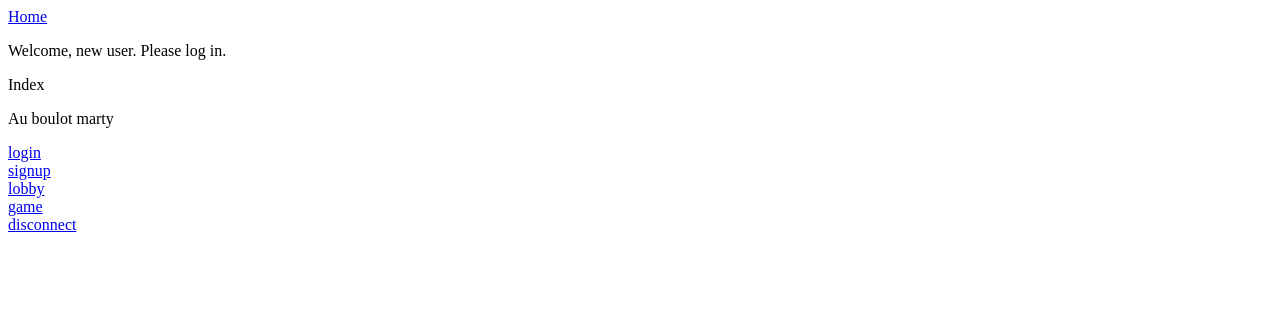
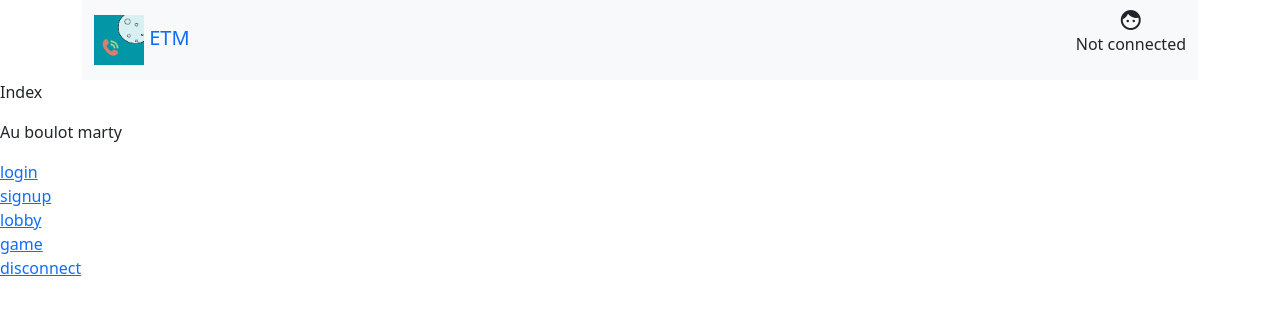
Before and after one commit to HE-Arc/E.T.-Telephone-Momo, a Django app: page / in a window 1280 px wide. Shown: the top 315 px of the page. Run offline with Django 3.2, Linux system fonts and the light colour scheme.

Commit message:
Header template

```diff
--- a/ETM/settings.py
+++ b/ETM/settings.py
@@ -88,10 +88,9 @@ DATABASES = {
         'ENGINE': 'django.db.backends.mysql',
         'NAME': 'ETM',
         'USER': 'root',
-        'PASSWORD': 'root'
+        'PASSWORD': 'jaimeleweb'
     }
 }
-
 
 # Password validation
 # https://docs.djangoproject.com/en/3.1/ref/settings/#auth-password-validators
--- /dev/null
+++ b/ETMApp/static/css/base.css
@@ -0,0 +1,4 @@
+#logo{
+    height: 50px;
+    width: 50px;
+}
--- a/ETMApp/templates/ETMApp/base.html
+++ b/ETMApp/templates/ETMApp/base.html
@@ -1,10 +1,54 @@
+{% load static %}
+
 <!DOCTYPE html>
 <html lang="en">
 <head>
     <meta charset="UTF-8">
+    <meta name="viewport" content="width=device-width, initial-scale=1">
+
     <title>ETM</title>
+
+    <!--Bootstrap CSS CDN-->
+    <link href="https://cdn.jsdelivr.net/npm/bootstrap@5.0.0-beta2/dist/css/bootstrap.min.css" rel="stylesheet" integrity="sha384-BmbxuPwQa2lc/FVzBcNJ7UAyJxM6wuqIj61tLrc4wSX0szH/Ev+nYRRuWlolflfl" crossorigin="anonymous">
+
+    <!--Material icons CDN-->
+    <link href="https://fonts.googleapis.com/icon?family=Material+Icons" rel="stylesheet">
+
+    <link rel="stylesheet"  href="{% static 'css/base.css' %}">
 </head>
 <body>
+
+    <div class="container">
+        <nav class="navbar navbar-expand-lg bg-light static-top">
+            <div class="container">
+                <!-- Static navbar -->
+                <div class="navbar-header">
+                    <a class="navbar-brand" href="#">
+                        <img id="logo" src="{% static 'images/logo.png'%}" alt="">
+                        ETM
+                    </a>
+                </div>
+                <div>
+                    <div class="row">
+                        <div class="col d-flex justify-content-center">
+                            <span class="material-icons form-inline 5 my-lg-0 md-36">face</span>
+                        </div>
+                    </div>
+                    <div class="row">
+                        <div class="col d-flex justify-content-center">
+                            {% if user.is_authenticated %}
+                                <p>{{ user.username }}</p>
+                            {% else %}
+                                <p>Not connected</p>
+                            {% endif %}
+                        </div>
+                    </div>
+                </div>
+            </div>
+        </nav>
+    </div>
+
+<!--
     <header>
         <a href="/">Home</a>
         <div>
@@ -15,7 +59,12 @@
             {% endif %}
         </div>
     </header>
-    {% block content %}
-    {% endblock %}
+-->
+        {% block content %}
+        {% endblock %}
+
+    </div>
+    <!--Bootstrap JS CDN-->
+    <script src="https://cdn.jsdelivr.net/npm/bootstrap@5.0.0-beta2/dist/js/bootstrap.bundle.min.js" integrity="sha384-b5kHyXgcpbZJO/tY9Ul7kGkf1S0CWuKcCD38l8YkeH8z8QjE0GmW1gYU5S9FOnJ0" crossorigin="anonymous"></script>
 </body>
 </html>
--- a/ETMApp/templates/ETMApp/game.html
+++ b/ETMApp/templates/ETMApp/game.html
@@ -1,3 +1,4 @@
+
 {% extends "ETMApp/base.html" %}
 {% block content %}
     <p>Game</p>
```
Also changed, not shown: ETMApp/static/images/logo.png (added), documentation/colors.png (added), documentation/logo.png (added), 2 other files.
